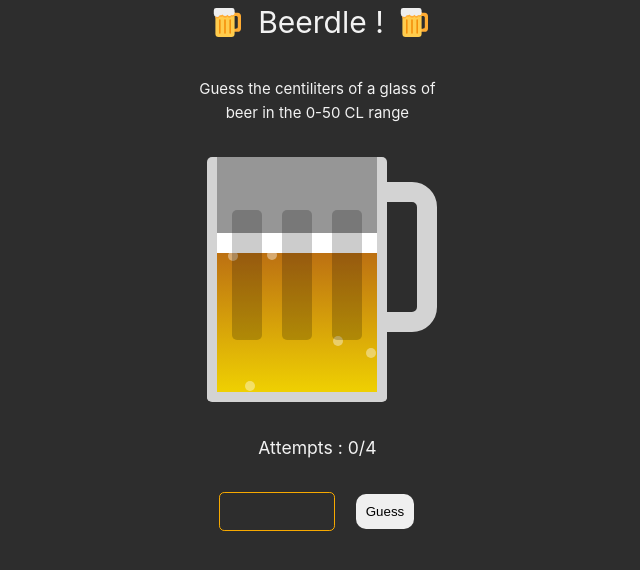
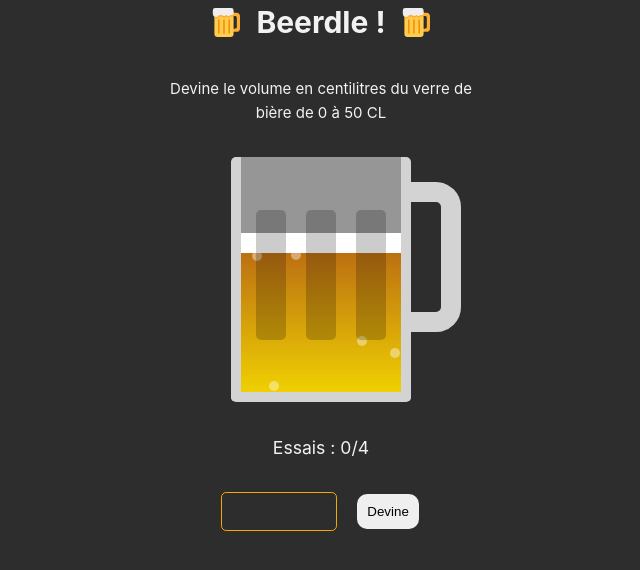
Before and after one commit to hectormarchand/beerdle, a Vue app: page / in a window 1280 px wide. Shown: the top 570 px of the page, without its empty margins (319-959 px from the left). Built offline with nearby package versions, Linux system fonts and the light colour scheme; what vue-confetti would draw is missing.

Commit message:
beerdle: add answer at the end of game and start i18n

```diff
--- a/src/App.vue
+++ b/src/App.vue
@@ -1,37 +1,23 @@
 <script setup lang="ts">
 import GameComponent from "@/components/GameComponent.vue";
-import BeerIcon from "./components/icons/BeerIcon.vue";
 import { Analytics } from "@vercel/analytics/vue";
+import HeaderComponent from "./components/HeaderComponent.vue";
 </script>
 
 <template>
   <Analytics />
-  <header>
-    <BeerIcon class="beer-icon" />
-    <h1>Beerdle !</h1>
-    <BeerIcon class="beer-icon" />
-  </header>
+  <HeaderComponent />
   <main>
     <GameComponent />
   </main>
 </template>
 
 <style scoped>
-header {
-  line-height: 1.5;
-  display: flex;
-  justify-content: center;
-}
-
-.beer-icon {
-  width: 1.8rem;
-  margin: 0 1rem;
-}
-
 main {
   margin-top: 2rem;
   display: flex;
-  justify-content: center;
-  max-width: 15rem;
+  flex-direction: column;
+  place-items: center;
+  max-width: 20rem;
 }
 </style>
--- a/src/assets/base.css
+++ b/src/assets/base.css
@@ -55,7 +55,6 @@
 *::after {
   box-sizing: border-box;
   margin: 0;
-  font-weight: normal;
 }
 
 body {
--- a/src/assets/main.css
+++ b/src/assets/main.css
@@ -11,7 +11,6 @@ body {
 #app {
   max-width: 1280px;
   margin: 0 auto;
-  padding: 2rem;
   font-weight: normal;
   padding: 0 2rem;
 }
--- a/src/components/BeerGlassComponent.vue
+++ b/src/components/BeerGlassComponent.vue
@@ -62,10 +62,7 @@ const bubbles = ref([
   display: flex;
   align-items: center;
   justify-content: center;
-}
-.container {
   width: 200px;
-  margin-right: 10px;
   color: #505050;
 }
 .beer-borderbox {
--- a/src/components/GameComponent.vue
+++ b/src/components/GameComponent.vue
@@ -10,7 +10,7 @@ const MAX_ATTEMPTS = 4;
 type HistoryEntryType = {
   attempt: `${number} CL`,
   icon: "lower" | "greater" | "guessed_right",
-  clue: "Freezing" | "Cold" | "Getting hot" | "Hot" | "Boiling" | "Yeeeeah"
+  clue: "freezing" | "cold" | "getting_hot" | "hot" | "boiling" | "yeah"
 }
 
 function getCentilitersOfTheDay(): number {
@@ -27,7 +27,7 @@ function getCentilitersOfTheDay(): number {
 }
 
 function doAttempt(): void {
-  if (!attempt.value) {
+  if (!attempt.value && attempt.value !== 0) {
     return;
   }
   if (attemptCounts.value >= MAX_ATTEMPTS) {
@@ -65,17 +65,17 @@ function getClue(attempt: number): HistoryEntryType["clue"] {
   const difference = Math.abs(centiliters.value - attempt);
 
   if (difference === 0) {
-    return "Yeeeeah";
+    return "yeah";
   } else if (difference <= 3) {
-    return "Boiling";
+    return "boiling";
   } else if (difference <= 10) {
-    return "Hot";
+    return "hot";
   } else if (difference <= 20) {
-    return "Getting hot";
+    return "getting_hot";
   } else if (difference <= 30) {
-    return "Cold";
+    return "cold";
   } else {
-    return "Freezing";
+    return "freezing";
   }
 }
 
@@ -92,20 +92,20 @@ const confetti = useConfetti();
 </script>
 
 <template>
-  <div>
   <p class="info bold text-yellow" v-if="gameEnd">
-      Out of beer? Don’t worry, a new glass is ready every day!
+    {{ $t("game.end-phrase") }}
   </p>
-    <p class="info">Guess the centiliters of a glass of beer in the 0-50 CL range</p>
+  <p class="info">{{ $t("game.tutorial-phrase") }}</p>
   <BeerGlassComponent :beer-c-l="centiliters" />
+  <div class="answer" v-if="gameEnd">{{ centiliters }}CL</div>
 
   <div class="attempts">
-      <span>Attempts : {{ attemptCounts }}/{{ MAX_ATTEMPTS }}</span>
+    <span>{{ $t("game.attempts") }} : {{ attemptCounts }}/{{ MAX_ATTEMPTS }}</span>
   </div>
 
-    <form @submit.prevent="doAttempt()" class="guess">
+  <form @submit.prevent="doAttempt()" class="guess-form">
     <input v-model="attempt" type="number" class="input-field" />
-      <button type="submit">Guess</button>
+    <button type="submit">{{ $t("game.buttons.guess") }}</button>
   </form>
 
   <div class="history">
@@ -120,8 +120,7 @@ const confetti = useConfetti();
       <span v-else-if="historyEntry.icon === 'greater'">
         <UpArrowIcon class="icon" />
       </span>
-        <span>{{ historyEntry.clue }}</span>
-      </div>
+      <span>{{ $t("game.clues." + historyEntry.clue) }}</span>
     </div>
   </div>
 </template>
@@ -148,13 +147,14 @@ const confetti = useConfetti();
   font-size: 1.1rem;
 }
 
-.guess {
+.guess-form {
   margin-top: 2rem;
   display: flex;
   justify-content: space-evenly;
+  width: 75%;
 }
 
-.guess button {
+.guess-form button {
   padding: 10px;
   border-radius: 10px;
   border-width: 0px;
@@ -162,6 +162,7 @@ const confetti = useConfetti();
 
 .history {
   margin-top: 2rem;
+  width: 90%;
 }
 
 /* From Uiverse.io by Allyhere */
@@ -181,7 +182,7 @@ const confetti = useConfetti();
 
 .history-entry {
   display: grid;
-  grid-template-columns: 1.5fr 1fr 2fr;
+  grid-template-columns: 1fr 1fr 2fr;
   gap: 0.5rem;
   margin: 1rem 0;
 }
@@ -202,4 +203,25 @@ const confetti = useConfetti();
 .rotate-180 {
   transform: rotate(180deg);
 }
+
+.answer {
+  position: absolute;
+  top: 2.9em;
+  left: 50%;
+  font-size: 100px;
+  font-weight: bold;
+  color: rgb(245, 194, 17);
+  animation: pulse 1.5s ease-in-out infinite;
+  z-index: 10;
+}
+
+@keyframes pulse {
+  0%,
+  100% {
+    transform: translateX(-50%) scale(1);
+  }
+  50% {
+    transform: translateX(-50%) scale(1.5);
+  }
+}
 </style>
--- /dev/null
+++ b/src/components/HeaderComponent.vue
@@ -0,0 +1,47 @@
+<script setup lang="ts">
+import { useI18n } from "vue-i18n";
+import BeerIcon from "./icons/BeerIcon.vue";
+
+const i18n = useI18n();
+
+const localeToLabelMap: { [key: string]: string } = {
+  fr: "Français",
+  en: "English",
+};
+
+function buildLocaleOptions(): { label: string; value: string }[] {
+  return i18n.availableLocales.map((locale) => ({
+    label: localeToLabelMap[locale] || locale,
+    value: locale,
+  }));
+}
+</script>
+
+<template>
+  <header>
+    <div class="title">
+      <BeerIcon class="beer-icon" />
+      <h1>{{ $t("title") }}</h1>
+      <BeerIcon class="beer-icon" />
+    </div>
+  </header>
+</template>
+
+<style scoped>
+header {
+  display: flex;
+  flex-direction: column;
+  place-items: center;
+}
+
+.title {
+  line-height: 1.5;
+  display: flex;
+  justify-content: center;
+}
+
+.beer-icon {
+  width: 1.8rem;
+  margin: 0 1rem;
+}
+</style>
--- /dev/null
+++ b/src/i18n/en.json
@@ -0,0 +1,19 @@
+{
+    "title": "Beerdle !",
+    "game": {
+        "tutorial-phrase": "Guess the centiliters of a glass of beer in the 0-50 CL range",
+        "clues": {
+            "freezing": "Freezing",
+            "cold": "Cold",
+            "getting_hot": "Getting hot",
+            "hot": "Hot",
+            "boiling": "Boiling",
+            "yeah": "Yeeeeah"
+        },
+        "buttons": {
+            "guess": "Guess"
+        },
+        "attempts": "Attempts",
+        "end-phrase": "Out of beer? Don’t worry, a new glass is ready every day!"
+    }
+}
--- /dev/null
+++ b/src/i18n/fr.json
@@ -0,0 +1,19 @@
+{
+    "title": "Beerdle !",
+    "game": {
+        "tutorial-phrase": "Devine le volume en centilitres du verre de bière de 0 à 50 CL",
+        "clues": {
+            "freezing": "Gelé",
+            "cold": "Froid",
+            "getting_hot": "Ca devient chaud",
+            "hot": "Chaud",
+            "boiling": "Bouillant",
+            "yeah": "Youpiii"
+        },
+        "buttons": {
+            "guess": "Devine"
+        },
+        "attempts": "Essais",
+        "end-phrase": "Plus de bière ? Reviens demain, le verre se remplit chaque jour"
+    }
+}
--- a/src/main.ts
+++ b/src/main.ts
@@ -3,5 +3,17 @@ import './assets/main.css'
 import { createApp } from 'vue'
 import App from './App.vue'
 import VueConfetti from "vue-confetti"
+import { createI18n } from 'vue-i18n'
+import fr from "./i18n/fr.json"
+import en from "./i18n/en.json"
 
-createApp(App).use(VueConfetti).mount('#app')
+const i18n = createI18n({
+    locale: "fr",
+    fallbackLocale: "en",
+    messages: {
+        fr: fr,
+        en: en
+    }
+});
+
+createApp(App).use(i18n).use(VueConfetti).mount('#app')
```
Also changed, not shown: package.json (+5 -4 lines), 1 other file (tests, documents, lock files or other folders). Lines whose indentation alone changed are shown as unchanged.
